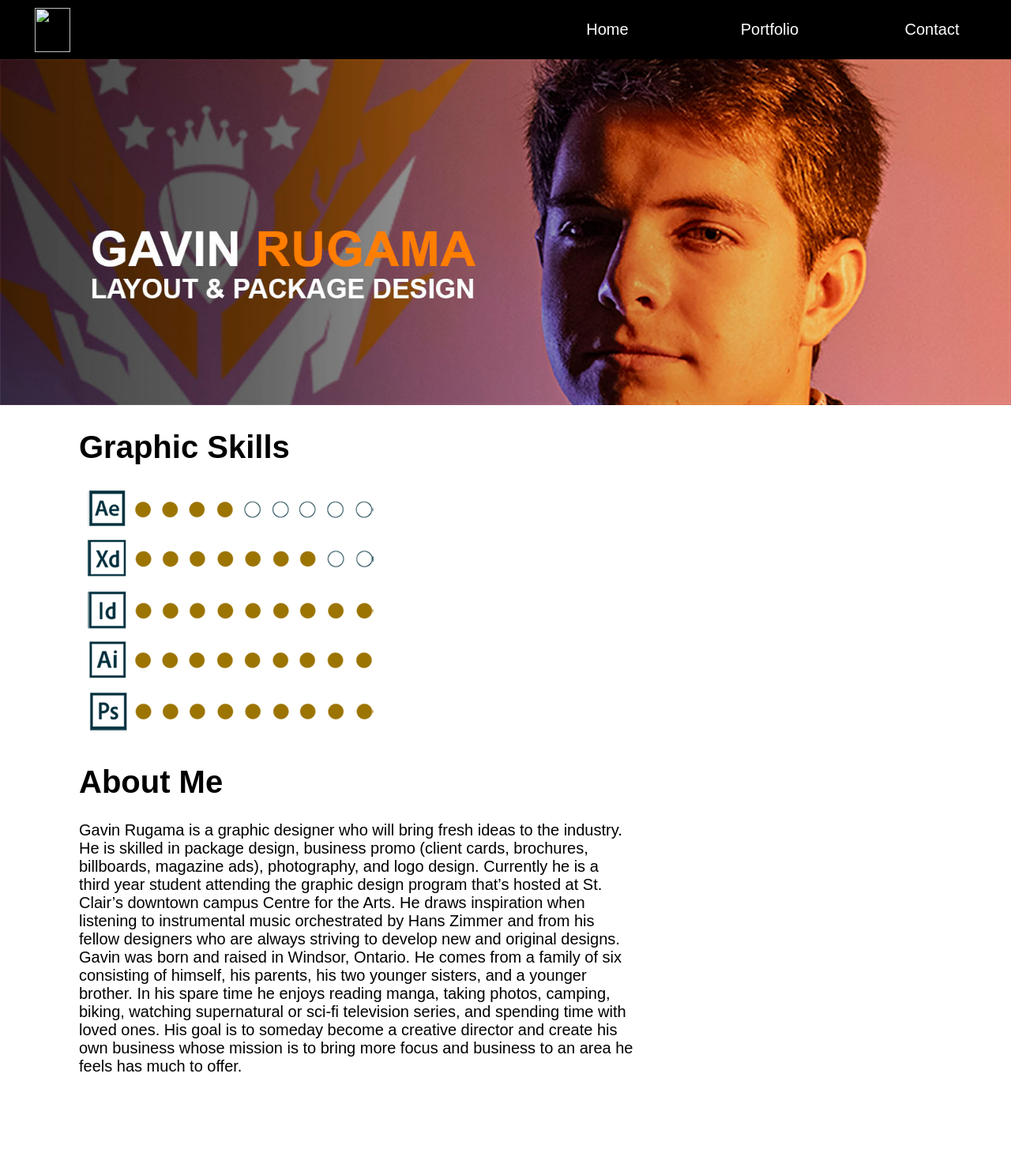
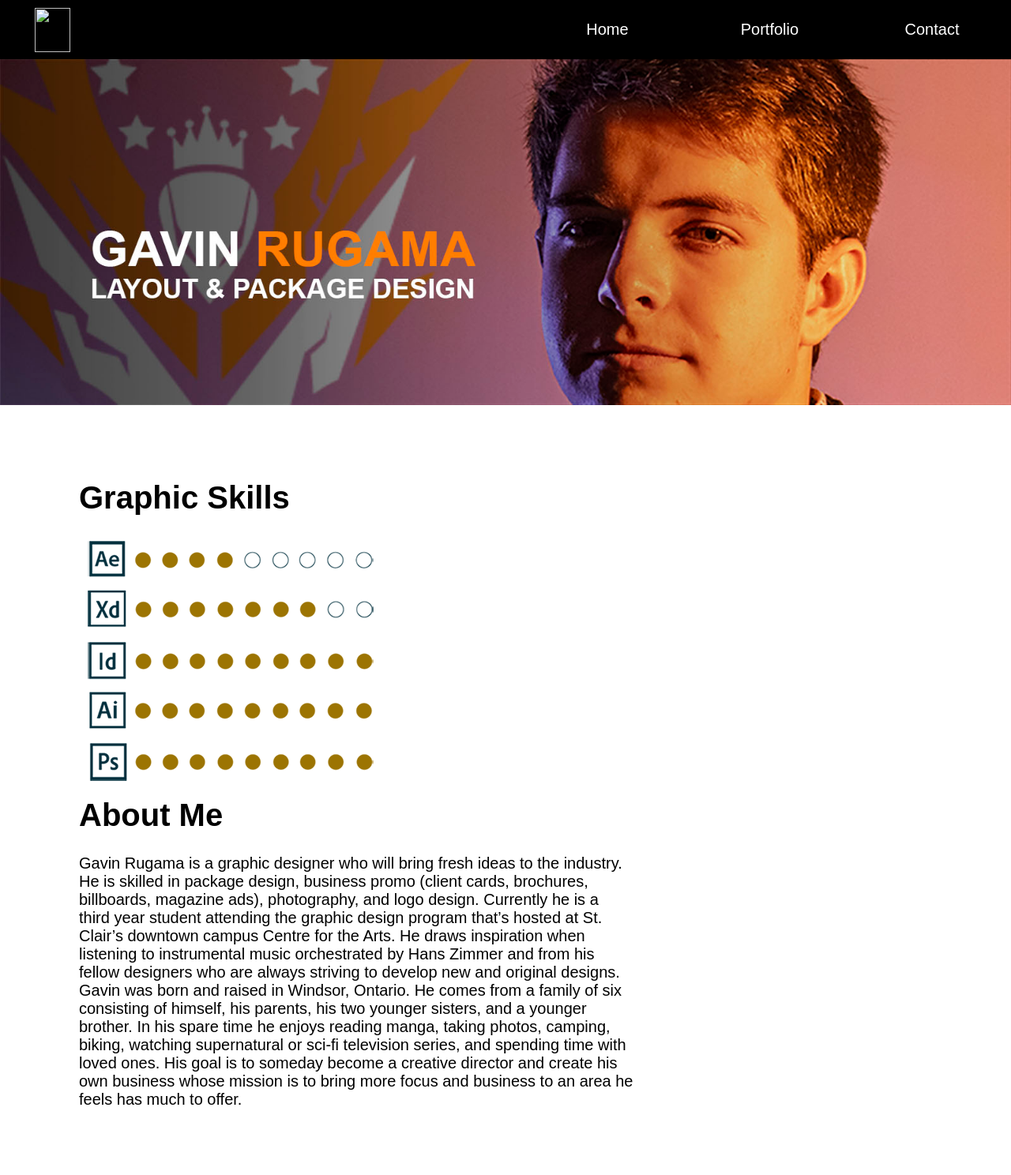
Before and after one commit to strikeforce52/Portfolio-Home-Page, a Jekyll site: the page built from index.html, in a window 1280 px wide. Shown: the whole page at 79% size. Built offline with Jekyll 4.4.1, drawn with Linux system fonts in a browser that asks for light colours; nearby versions of some CDN libraries; before the commit the page ends 1382 px from its top, so only the background shows below that.

Commit message:
Update main.scss

```diff
--- a/_sass/main.scss
+++ b/_sass/main.scss
@@ -14,16 +14,18 @@ body, ul {
   padding-left: 100px;
   padding-right: 100px;
   flex-flow: row wrap;
-
+  margin-bottom: 5%;
 }
 
   .white-copy{
     width:65%;
+    margin-top: -2%;
   }
 
 
   .hero-banner {
     min-height:300px;
+    margin-bottom: 5%;
 }
 
 .slick-item {
```
Lines whose indentation alone changed are shown as unchanged.
